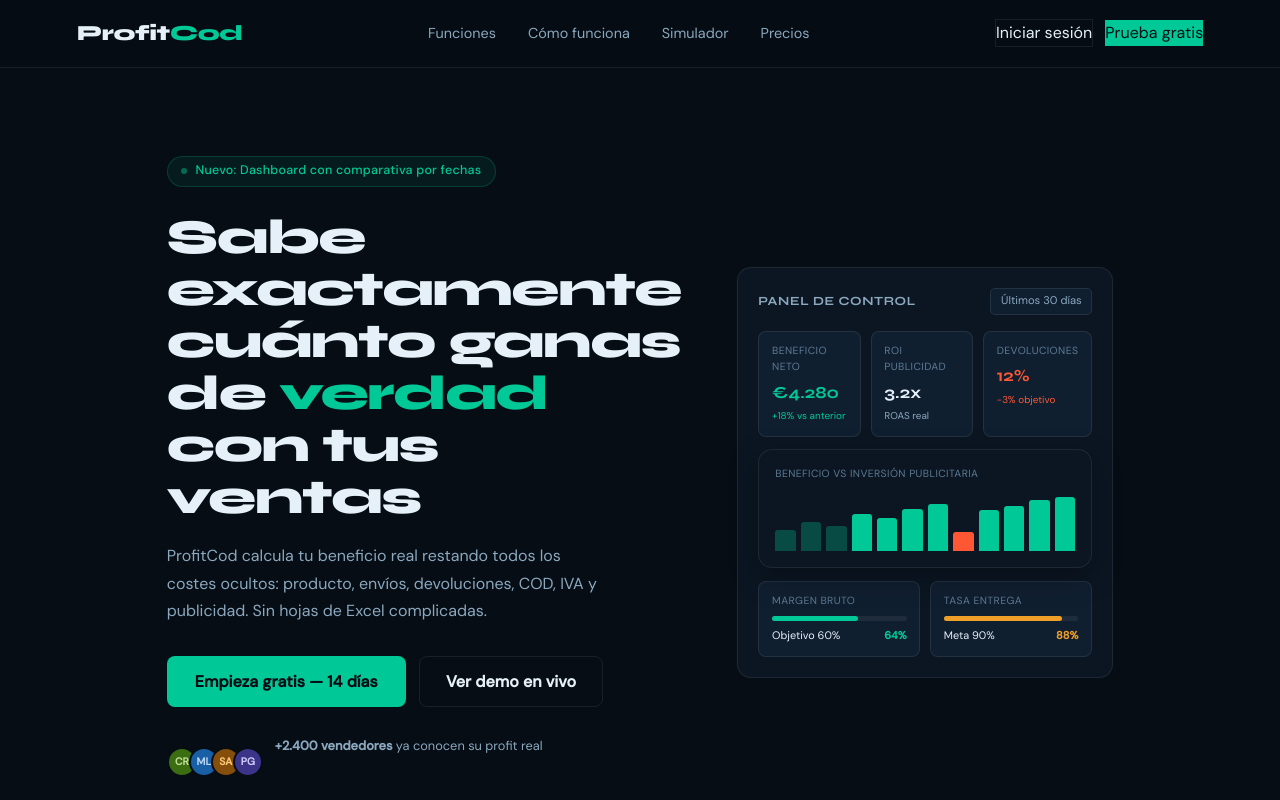
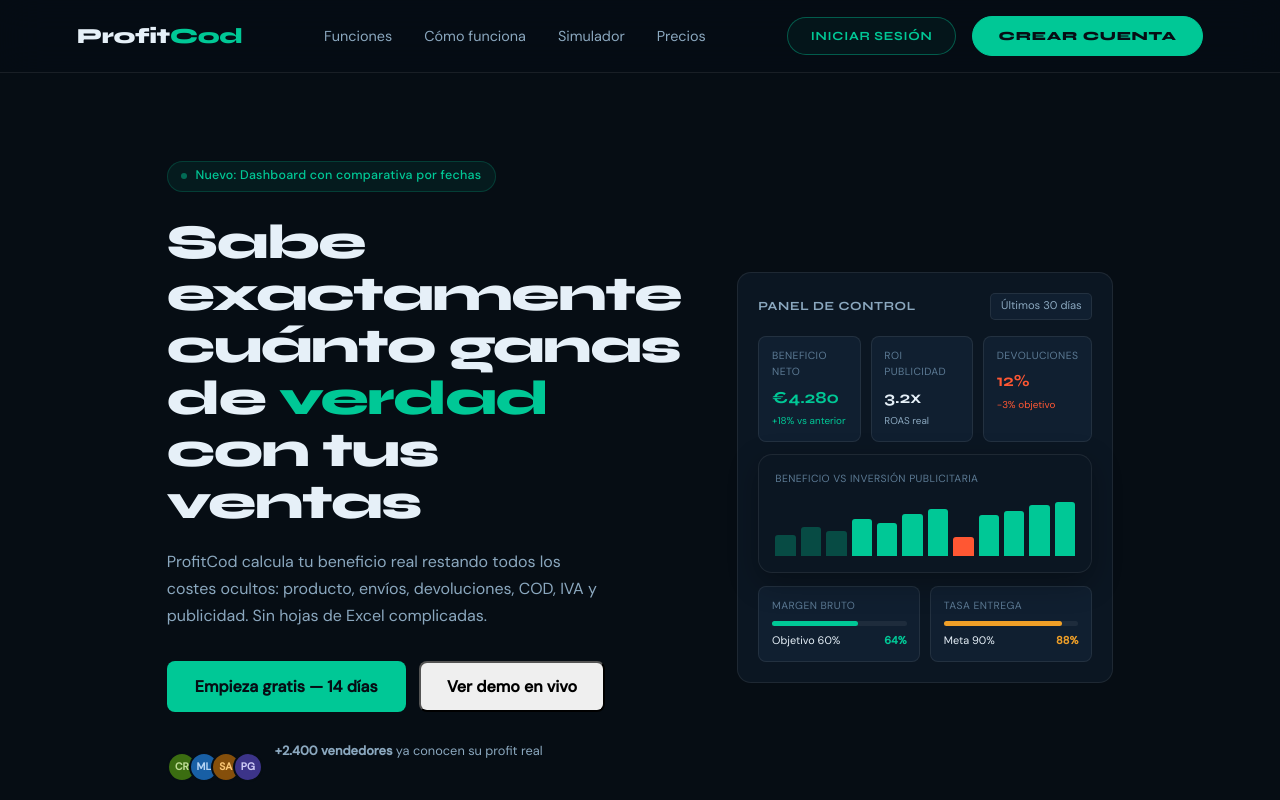
Before and after one commit to nurielybolano-droid/ProfitCod, a Next.js app: page / in a window 1280 px wide. Shown: the top 800 px of the page. Built offline with nearby package versions, Linux system fonts and the light colour scheme; no server answers.

Commit message:
feat: align product cost with IVA in table, update landing header styles, and sync metrics logic with Excel

```diff
--- a/src/app/LandingClient.tsx
+++ b/src/app/LandingClient.tsx
@@ -67,7 +67,7 @@
         .nav-links { display: flex; gap: 2rem; list-style: none; }
         .nav-links a { color: var(--muted2); font-size: .9rem; font-weight: 400; transition: color .2s; }
         .nav-links a:hover { color: var(--text); }
-        .nav-right { display: flex; gap: .75rem; align-items: center; }
+        .nav-right { display: flex; gap: 1rem; align-items: center; }
 
         /* HERO */
         .hero-section {
@@ -194,8 +194,8 @@
           <li><a href="#precios">Precios</a></li>
         </ul>
         <div className="nav-right">
-          <Link href="/login" className="btn-outline">Iniciar sesión</Link>
-          <Link href="/register" className="btn-primary">Prueba gratis</Link>
+          <Link href="/login" className="btn-pill-outline">Iniciar sesión</Link>
+          <Link href="/register" className="btn-pill-solid">Crear cuenta</Link>
         </div>
       </nav>
 
--- a/src/app/globals.css
+++ b/src/app/globals.css
@@ -279,13 +279,39 @@
 
 .btn-primary:hover { background: var(--mint-dark); transform: translateY(-1px); }
 
-.btn-outline {
-  background: transparent;
-  color: var(--text);
-  border: 1px solid var(--border);
+.btn-outline:hover { border-color: var(--muted2); }
+
+.btn-pill-outline {
+  display: inline-flex; align-items: center; justify-content: center;
+  color: var(--mint); font-size: .78rem; font-weight: 700;
+  padding: .5rem 1.4rem; border-radius: 100px;
+  border: 1px solid rgba(0, 200, 150, 0.4);
+  background: rgba(0, 200, 150, 0.05);
+  transition: all .25s ease;
+  text-transform: uppercase; letter-spacing: 0.06em;
+  font-family: 'Syne', sans-serif;
+}
+.btn-pill-outline:hover {
+  background: rgba(0, 200, 150, 0.12);
+  border-color: var(--mint);
+  box-shadow: 0 0 15px rgba(0, 200, 150, 0.2);
+  transform: translateY(-1px);
 }
 
-.btn-outline:hover { border-color: var(--muted2); }
+.btn-pill-solid {
+  display: inline-flex; align-items: center; justify-content: center;
+  background: var(--mint); color: var(--night);
+  font-family: 'Syne', sans-serif; font-weight: 800; font-size: .78rem;
+  padding: .55rem 1.6rem; border-radius: 100px;
+  border: 1px solid var(--mint);
+  transition: all .25s cubic-bezier(0.4, 0, 0.2, 1);
+  text-transform: uppercase; letter-spacing: 0.06em;
+}
+.btn-pill-solid:hover {
+  transform: translateY(-2px);
+  box-shadow: 0 5px 20px rgba(0, 200, 150, 0.4);
+  filter: brightness(1.1);
+}
 
 /* FORMS */
 .form-input {
--- a/src/app/records/page.tsx
+++ b/src/app/records/page.tsx
@@ -404,7 +404,7 @@
                         <td>{m.delivered}</td>
                         <td className="td-calc">{m.shipped - m.delivered - m.returns}</td>
                         <td className="td-calc td-money">{f2(m.revenue)} €</td>
-                        <td className="td-calc td-money">{f2(m.totalCogs)} €</td>
+                        <td className="td-calc td-money">{f2(m.totalCogs + (m.totalIva || 0))} €</td>
                         <td className="td-calc td-money">{f2(m.totalShippingCost)} €</td>
                         <td className="td-calc td-money">{f2(m.totalCodFee)} €</td>
                         <td>{m.returns}</td>
```
